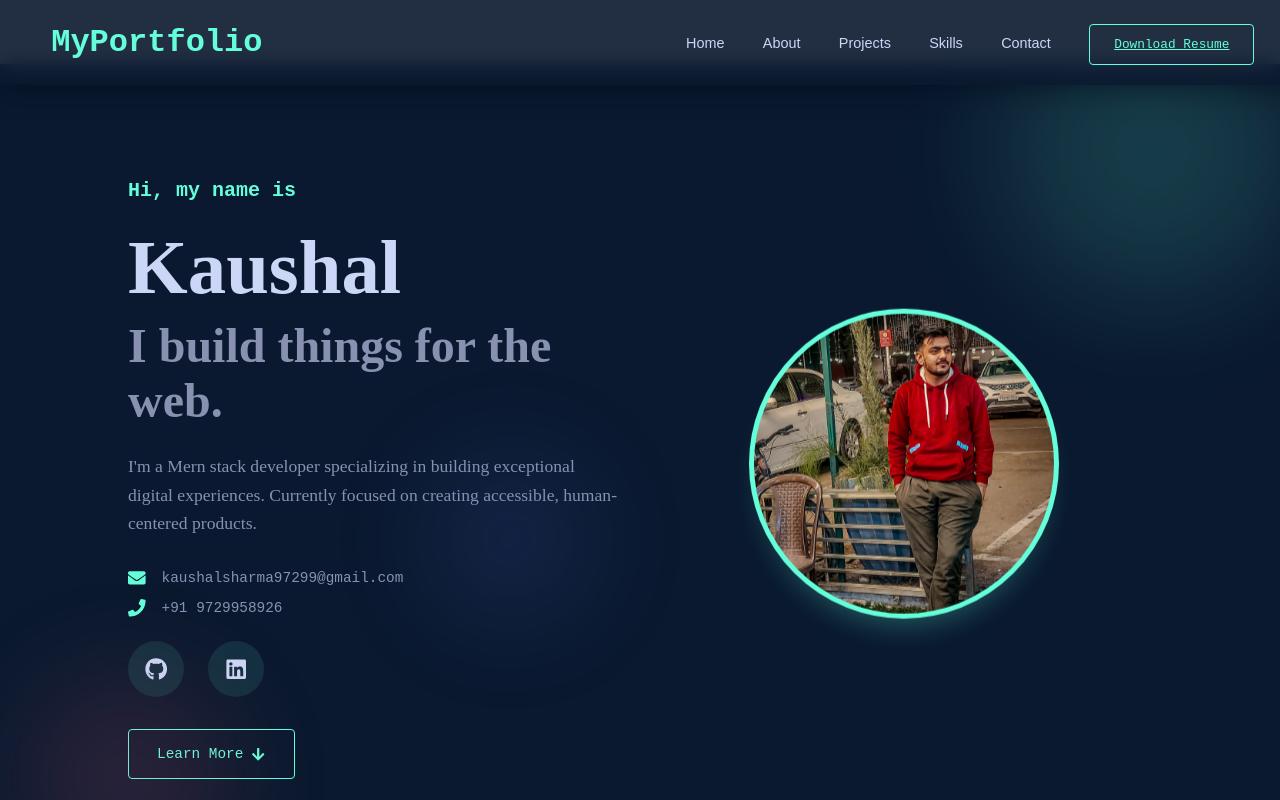
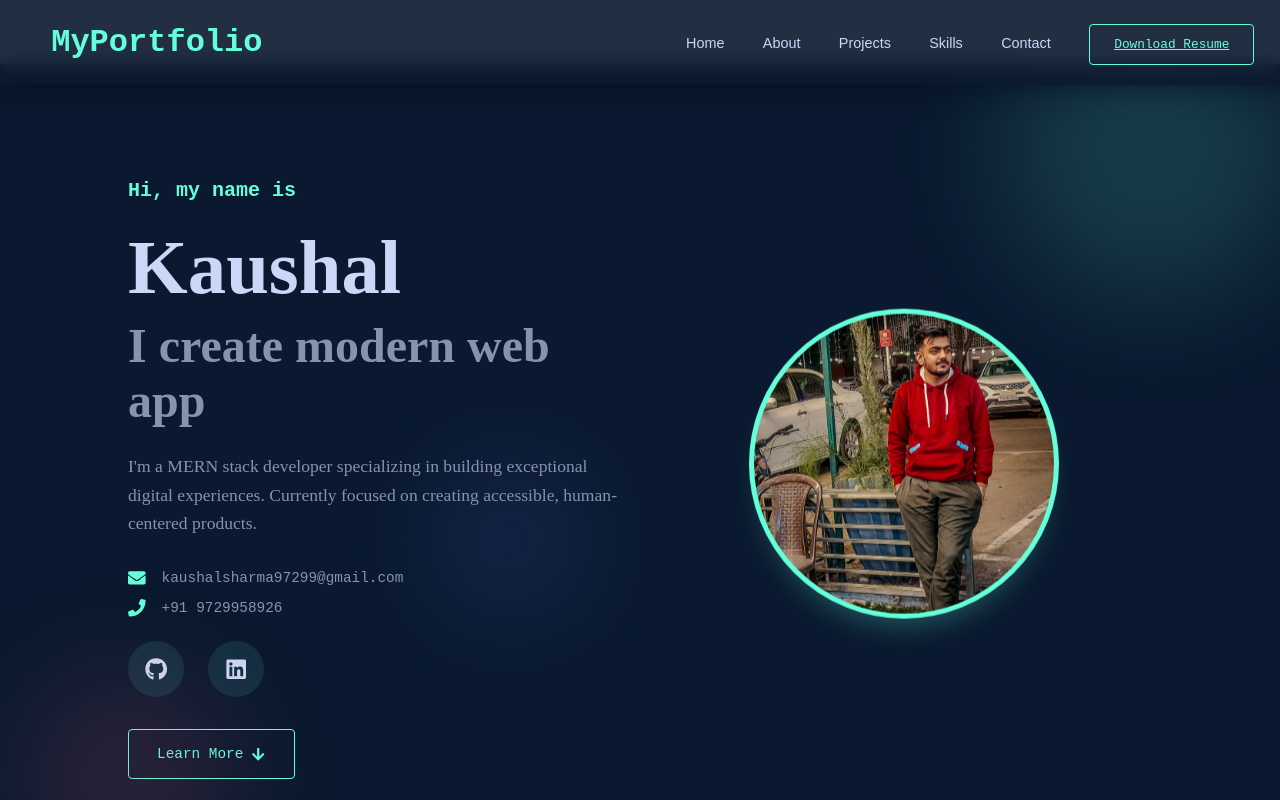
Before and after one commit to kaushal97299/Portfolio, a React (Vite) app: page / in a window 1280 px wide. Shown: the top 800 px of the page. Built offline with nearby package versions, Linux system fonts and the light colour scheme.

Commit message:
resume1 animation

```diff
--- a/package.json
+++ b/package.json
@@ -17,7 +17,8 @@
     "react-dom": "^19.0.0",
     "react-icons": "^5.5.0",
     "react-router-dom": "^7.5.0",
-    "react-scroll": "^1.9.3"
+    "react-scroll": "^1.9.3",
+    "react-type-animation": "^3.2.0"
   },
   "devDependencies": {
     "@eslint/js": "^9.21.0",
--- a/src/componite/Home.css
+++ b/src/componite/Home.css
@@ -246,6 +246,24 @@
 }
 
 
+.typewriter {
+  overflow: hidden;
+  border-right: 2px solid #fff;
+  white-space: nowrap;
+  animation: typing 3s steps(30, end), blink-caret 0.75s step-end infinite;
+}
+
+@keyframes typing {
+  from { width: 0 }
+  to { width: 100% }
+}
+
+@keyframes blink-caret {
+  from, to { border-color: transparent }
+  50% { border-color: white }
+}
+
+
 /* Responsive adjustments */
 @media (max-width: 768px) {
   .contact-info {
--- a/src/componite/HomePage.jsx
+++ b/src/componite/HomePage.jsx
@@ -1,6 +1,7 @@
 import React from 'react';
 import { Link } from 'react-router-dom';
 import { FaGithub, FaLinkedin, FaArrowDown, FaEnvelope, FaPhone } from 'react-icons/fa';
+import { TypeAnimation } from 'react-type-animation';
 import './Home.css';
 
 const Home = () => {
@@ -15,10 +16,25 @@ const Home = () => {
         <div className="home-content">
           <h4 className="intro-text">Hi, my name is</h4>
           <h1 className="name-heading">Kaushal</h1>
-          <h2 className="title-heading">I build things for the web.</h2>
+
+          <h2 className="title-heading">
+            <TypeAnimation
+              sequence={[
+                'I build things for the web.',
+                2000,
+                'I create modern web apps.',
+                2000,
+                'I design responsive UIs.',
+                2000,
+              ]}
+              wrapper="span"
+              speed={50}
+              repeat={Infinity}
+            />
+          </h2>
 
           <p className="description">
-            I'm a Mern stack developer specializing in building exceptional digital experiences.
+            I'm a MERN stack developer specializing in building exceptional digital experiences.
             Currently focused on creating accessible, human-centered products.
           </p>
 
@@ -26,52 +42,52 @@ const Home = () => {
           <div className="contact-info">
             <div className="contact-item">
               <FaEnvelope className="contact-icon" />
-              <Link
-                to="mailto:kaushalsharma97299@gmail.com"
+              <a
+                href="mailto:kaushalsharma97299@gmail.com"
                 className="contact-link"
                 target="_blank"
                 rel="noopener noreferrer"
               >
                 kaushalsharma97299@gmail.com
-              </Link>
+              </a>
             </div>
             <div className="contact-item">
               <FaPhone className="contact-icon" />
-              <Link
-                to="tel:+919729958926"
+              <a
+                href="tel:+919729958926"
                 className="contact-link"
                 target="_blank"
                 rel="noopener noreferrer"
               >
                 +91 9729958926
-              </Link>
+              </a>
             </div>
           </div>
 
           <div className="social-links">
-            <Link
-              to="https://github.com/kaushal97299"
+            <a
+              href="https://github.com/kaushal97299"
               target="_blank"
               rel="noopener noreferrer"
               className="social-icon"
               aria-label="GitHub"
             >
               <FaGithub />
-            </Link>
-            <Link
-              to="https://www.linkedin.com/in/kaushal-gauttam-839963275"
+            </a>
+            <a
+              href="https://www.linkedin.com/in/kaushal-gauttam-839963275"
               target="_blank"
               rel="noopener noreferrer"
               className="social-icon"
               aria-label="LinkedIn"
             >
               <FaLinkedin />
-            </Link>
+            </a>
           </div>
 
-          <Link to="#about" className="cta-button">
+          <a href="#about" className="cta-button">
             Learn More <FaArrowDown className="arrow-icon" />
-          </Link>
+          </a>
         </div>
 
         <div className="hero-image">
```
Also changed, not shown: 1 other file (tests, documents, lock files or other folders).
